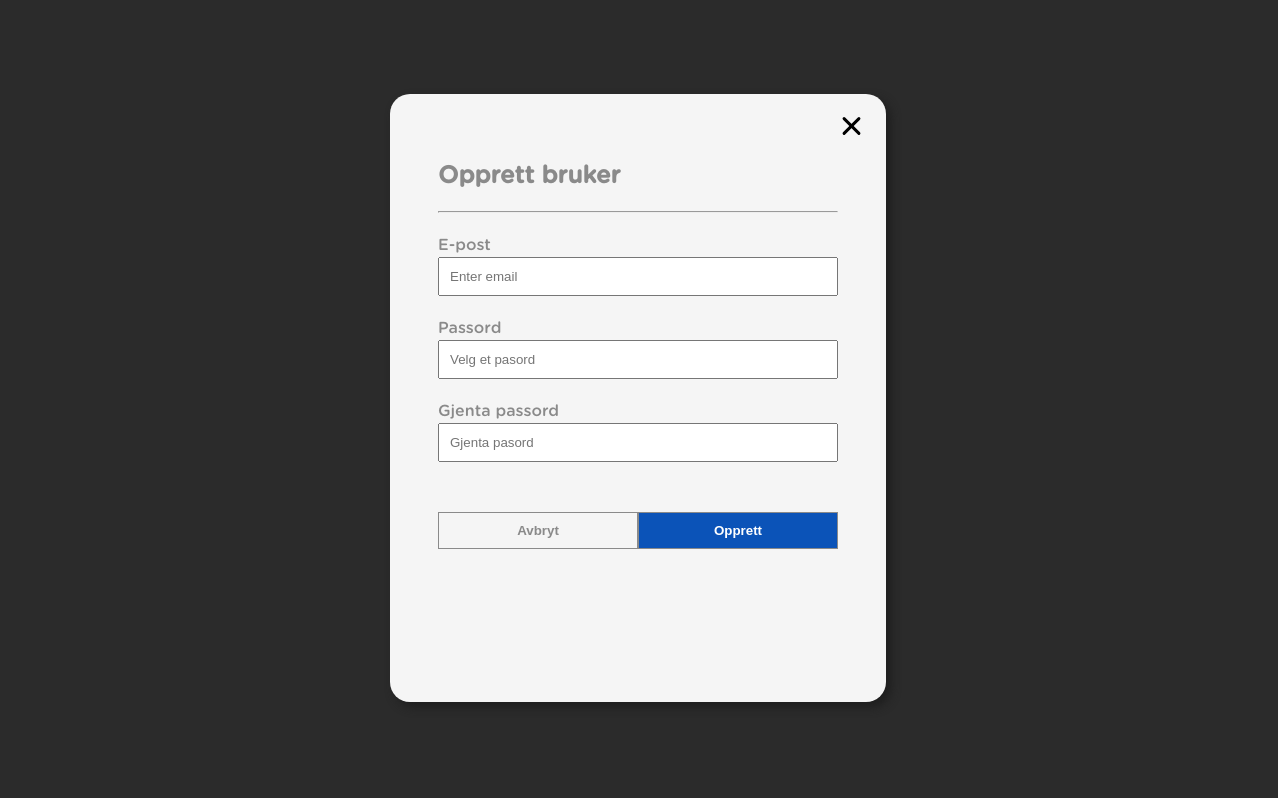
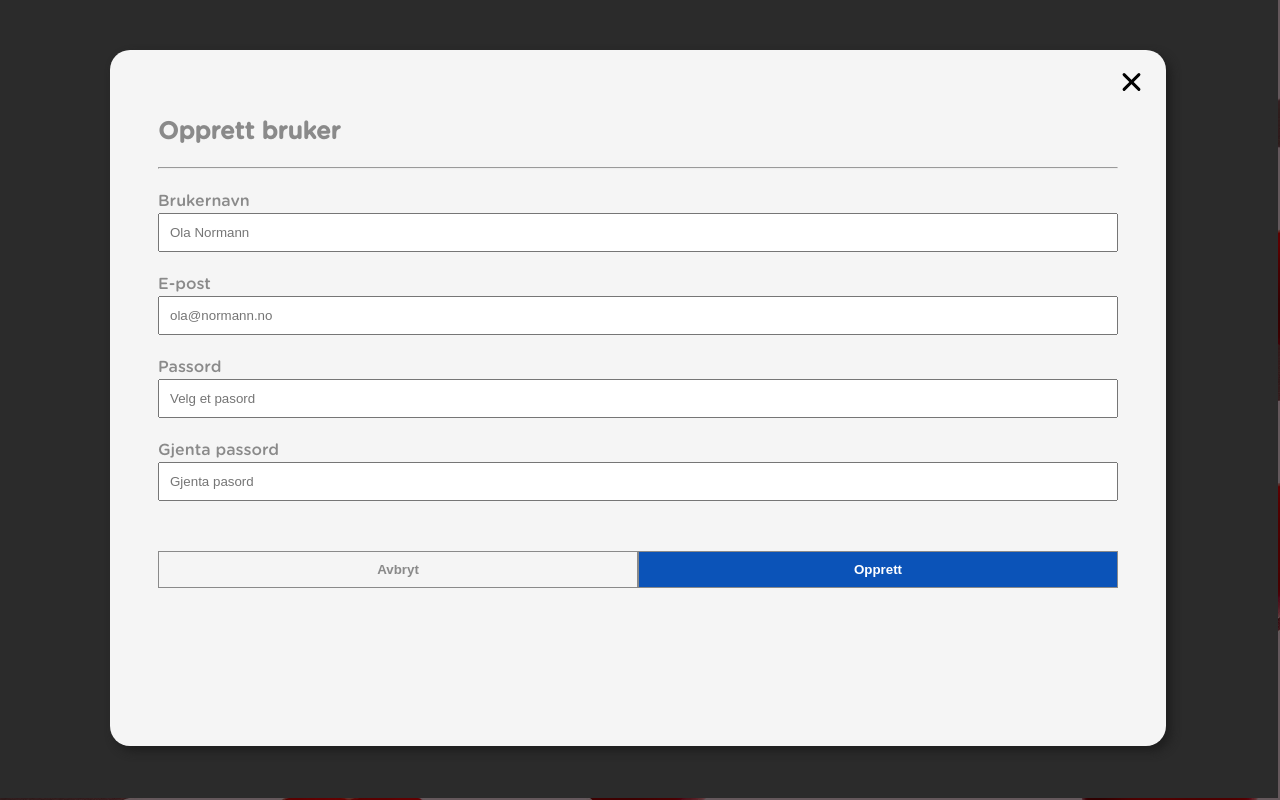
Before and after one commit to janegil-staff/dating, a Next.js app: page / in a window 1280 px wide. Both pictures are taken after a click on the button "Opprett konto". Built offline with nearby package versions, Linux system fonts and the light colour scheme; no server answers.

Commit message:
Added some margins and paddings to landing-page to get rid of unfilled areas

```diff
--- a/src/componensts/UI/modal.module.css
+++ b/src/componensts/UI/modal.module.css
@@ -8,8 +8,8 @@
 }
 
 .modal-container {
-  width: 25rem;
-  height: 32rem;
+  width: 75%;
+  height: 75%;
   background-color: whitesmoke;
   border-radius: 20px;
   box-shadow: 5px 5px 10px #1e1e1e;
--- a/src/componensts/home/index.js
+++ b/src/componensts/home/index.js
@@ -3,14 +3,14 @@ import Modal from "../UI/modal";
 import SignIn from "../users/auth/signIn";
 import SignUp from "../users/auth/signUp";
 import classes from "./index.module.css";
-
+import { useSession, signOut } from "next-auth/react";
 function StartingPageContent() {
   const [isSignUpOpen, setSignUpIsOpen] = useState(false);
   const [isLogInOpen, setLogInIsOpen] = useState(false);
+  const { data: session} = useSession();
 
   return (
     <div className={classes["landing-page-background"]}>
-
       <Modal isOpen={isSignUpOpen} setIsOpen={setSignUpIsOpen}>
         <SignUp setIsOpen={setLogInIsOpen} />
         <div className={classes.close}></div>
--- a/src/componensts/home/index.module.css
+++ b/src/componensts/home/index.module.css
@@ -7,17 +7,21 @@
     width: 100%;
     height: 100vh;
     box-shadow: inset 0 0 0 1000px rgba(0,0,0,.6);
-    margin:-10px;
+    margin: -10px;
     position: relative;
     text-align:center;
     overflow: hidden;
     font-family: "gotham-rounded-medium";
+    padding-right: 18px;
+    padding-bottom: 2px;
 }
 
 .title {
     font-family: "gotham-rounded-medium-italic";
     color: #fff;
     padding-top: 150px;
+    letter-spacing: 2px;
+    font-size: 45px;
 }
 
 .btn-group {
--- a/src/componensts/users/auth/signIn.js
+++ b/src/componensts/users/auth/signIn.js
@@ -8,13 +8,23 @@ const SignIn = (props) => {
   const [error, setError] = useState(null);
 
   const {
+    value: enteredName,
+    isValid: enteredNamesValid,
+    hasError: nameInputHasError,
+    valueChangeHandler: nameChangeHandler,
+    inputBlurHandler: nameBlurHandler,
+    reset: resetNameInput,
+  } = useInput(value => value.trim() !== '');
+
+
+  const {
     value: enteredEmail,
     isValid: enteredEmailIsValid,
     hasError: emailInputHasError,
     valueChangeHandler: emailChangeHandler,
     inputBlurHandler: emailBlurHandler,
     reset: resetEmailInput,
-  } = useInput((value) => value.includes("@"));
+  } = useInput(value => value.includes("@"));
 
   const {
     value: enteredPassword,
@@ -23,7 +33,7 @@ const SignIn = (props) => {
     valueChangeHandler: passwordChangeHandler,
     inputBlurHandler: passwordBlurHandler,
     reset: resetPasswordInput,
-  } = useInput((value) => /^[A-Za-z]\w{7,14}$/.test(value.trim()));
+  } = useInput(value => /^[A-Za-z]\w{7,14}$/.test(value.trim()));
 
   const emailInputClasses = emailInputHasError
     ? "form-control invalid"
@@ -32,6 +42,7 @@ const SignIn = (props) => {
   const passwordInputClasses = passwordInputHasError
     ? "form-control invalid"
     : "form-control";
+
 
   const submitHandler = async (event) => {
     event.preventDefault();
@@ -47,20 +58,13 @@ const SignIn = (props) => {
     //Redirect to another page
   };
 
-  const googleHandler = async event => {
-    const result = await signIn('google');
-    console.log(result);
 
-  }
-  const facebookHandler = async event => {
-    const result = await signIn('facebook');
-    console.log(result);
-  }
   return (
     <form className={classes["signUp-form"]} onSubmit={submitHandler}>
       <h2>Logg inn</h2>
       <hr />
       {error && <p className="error-text">{error}</p>}
+
       <div className={classes["form-group"]}>
         <label htmlFor="email">E-post</label>
         <input
--- a/src/componensts/users/auth/signup.js
+++ b/src/componensts/users/auth/signup.js
@@ -1,4 +1,5 @@
 import useInput from "@/hooks/use-input";
+import { useRouter } from "next/router";
 import { useState } from "react";
 import classes from "./signup.module.css";
 
@@ -24,6 +25,15 @@ const SignUp = (props) => {
   const { setIsOpen } = props;
 
   const [error, setError] = useState(null);
+
+  const {
+    value: enteredName,
+    isValid: enteredNamesValid,
+    hasError: nameInputHasError,
+    valueChangeHandler: nameChangeHandler,
+    inputBlurHandler: nameBlurHandler,
+    reset: resetNameInput,
+  } = useInput((value) => value.trim() !== "");
 
   const {
     value: enteredEmail,
@@ -52,6 +62,10 @@ const SignUp = (props) => {
     reset: resetPasswordConfirmationInput,
   } = useInput((value) => value === enteredPassword);
 
+  const namenputClasses = nameInputHasError
+    ? "form-control invalid"
+    : "form-control";
+
   const emailInputClasses = emailInputHasError
     ? "form-control invalid"
     : "form-control";
@@ -64,8 +78,10 @@ const SignUp = (props) => {
     ? "form-control invalid"
     : "form-control";
 
-  const submitHandler = async event => {
+  const router = useRouter();
+  const submitHandler = async (event) => {
     event.preventDefault();
+
     try {
       const result = await createUser(enteredEmail, enteredPassword);
       router.replace("/");
@@ -78,9 +94,24 @@ const SignUp = (props) => {
     <form className={classes["signUp-form"]} onSubmit={submitHandler}>
       <h2>Opprett bruker</h2>
       <hr />
-      {error && (
-          <p className={"error-text"}>{error}</p>
+      {error && <p className={"error-text"}>{error}</p>}
+      <div className={classes["form-group"]}>
+        <label htmlFor="name">Brukernavn</label>
+        <input
+          className={namenputClasses}
+          type="text"
+          id="name"
+          onChange={nameChangeHandler}
+          onBlur={nameBlurHandler}
+          value={enteredName}
+          required
+          aria-describedby="nameHelp"
+          placeholder="Ola Normann"
+        />
+        {nameInputHasError && (
+          <p className={"error-text"}>E-post må inneholde @</p>
         )}
+      </div>
       <div className={classes["form-group"]}>
         <label htmlFor="email">E-post</label>
         <input
@@ -92,7 +123,7 @@ const SignUp = (props) => {
           value={enteredEmail}
           required
           aria-describedby="emailHelp"
-          placeholder="Enter email"
+          placeholder="ola@normann.no"
         />
         {emailInputHasError && (
           <p className={"error-text"}>E-post må inneholde @</p>
--- a/src/pages/api/auth/[...nextauth].js
+++ b/src/pages/api/auth/[...nextauth].js
@@ -17,6 +17,10 @@ export default NextAuth({
     FacebookProvider({
       clientId: process.env.FACEBOOK_ID,
       clientSecret: process.env.FACEBOOK_SECRET,
+      callbacks: () => {
+          console.log('FOOOBAR');
+        }
+
     }),
     CredentialsProvider({
       async authorize(credentials) {
@@ -47,4 +51,5 @@ export default NextAuth({
       },
     }),
   ],
+  secret: process.env.JWT_SECRET
 });
```
